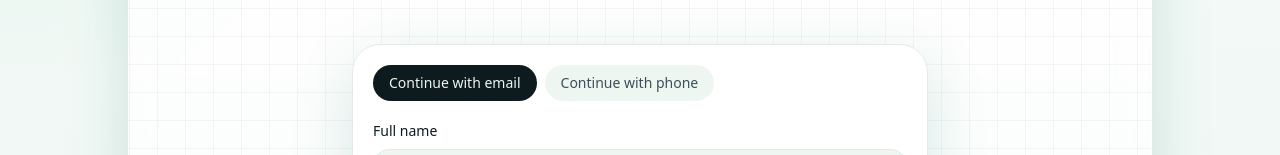
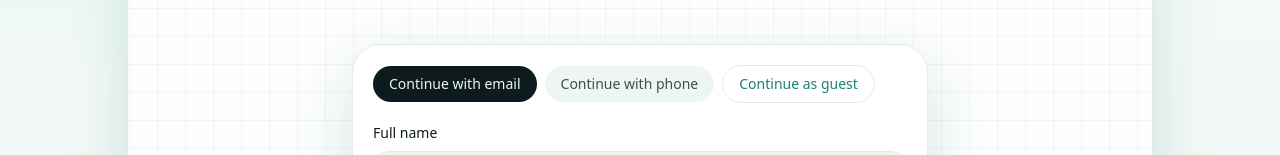
Before and after one commit to gopigkc1910-commits/Intern-tracker, a Next.js app in the folder apps/web/: page / in a window 1280 px wide. Shown: the part 381-536 px from the top of the page. Built offline with nearby package versions, Linux system fonts and the light colour scheme; no server answers.

Commit message:
fix(auth): correct strict CSP blocking fetch and restore guest access to feed

```diff
--- a/apps/web/app/opportunities/[slug]/page.tsx
+++ b/apps/web/app/opportunities/[slug]/page.tsx
@@ -26,9 +26,6 @@ function moneyLabel(min: number | null, max: number | null, currency: string | n
 
 export default async function OpportunityDetailPage({ params }: OpportunityDetailPageProps) {
   const token = await getServerAuthToken();
-  if (!token) {
-    redirect("/");
-  }
   const showAdminLink = Boolean(process.env.INTERN_TRACKER_ADMIN_TOKEN);
 
   let opportunity: OpportunityDetail;
--- a/apps/web/app/opportunities/page.tsx
+++ b/apps/web/app/opportunities/page.tsx
@@ -48,9 +48,6 @@ function activeFilters(searchParams: OpportunitiesPageProps["searchParams"]) {
 export default async function OpportunitiesPage({ searchParams }: OpportunitiesPageProps) {
   const currentFilters = searchParams ?? {};
   const token = await getServerAuthToken();
-  if (!token) {
-    redirect("/");
-  }
 
   const showAdminLink = Boolean(process.env.INTERN_TRACKER_ADMIN_TOKEN);
   let profile: UserProfile | null = null;
--- a/apps/web/components/auth-entry-panel.tsx
+++ b/apps/web/components/auth-entry-panel.tsx
@@ -63,6 +63,9 @@ export function AuthEntryPanel({ redirectTo = "/dashboard", className = "" }: Au
             Continue with {item}
           </button>
         ))}
+        <Link href="/opportunities" className="rounded-full border border-teal/20 px-4 py-2 text-sm text-teal">
+          Continue as guest
+        </Link>
       </div>
 
       <div className="mt-5 grid gap-4">
--- a/apps/web/next.config.mjs
+++ b/apps/web/next.config.mjs
@@ -11,7 +11,7 @@ const nextConfig = {
           // Content Security Policy - prevent XSS attacks and data injection
           {
             key: "Content-Security-Policy",
-            value: "default-src 'self'; script-src 'self' 'unsafe-inline' 'unsafe-eval'; style-src 'self' 'unsafe-inline'; img-src 'self' data: https:; font-src 'self' data:; connect-src 'self' https://api.github.com https://api.linkedin.com; frame-src 'none'; object-src 'none'; base-uri 'self'; form-action 'self'; frame-ancestors 'none';"
+            value: "default-src 'self'; script-src 'self' 'unsafe-inline' 'unsafe-eval'; style-src 'self' 'unsafe-inline'; img-src 'self' data: https:; font-src 'self' data:; connect-src 'self' https://api.github.com https://api.linkedin.com http://127.0.0.1:* http://localhost:* https://*; frame-src 'none'; object-src 'none'; base-uri 'self'; form-action 'self'; frame-ancestors 'none';"
           },
           // Prevent browsers from MIME type sniffing
           {
```
